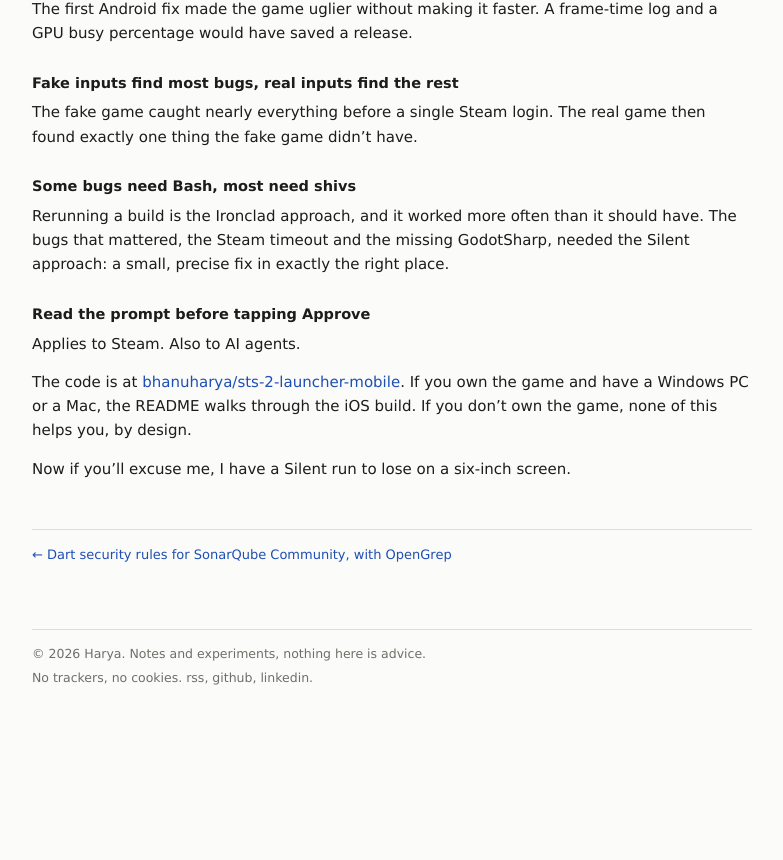
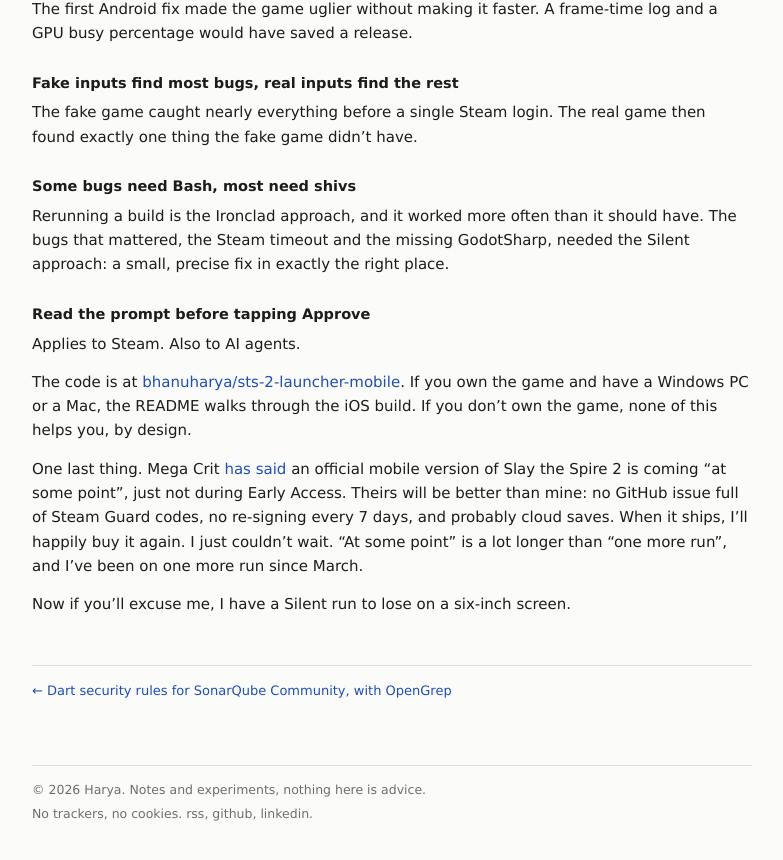
Before and after one commit to bhanuharya/bhanuharya.github.io, a Jekyll site: the page built from _posts/2026-10-14-slay-the-spire-2-on-android-and-ios.md, in a window 1280 px wide and 900 px high, scrolled down 5582 px. Shown: the top 860 px of the window, without its empty margins (248-1031 px from the left). Built offline with Jekyll 4.4.1, drawn with Linux system fonts in a browser that asks for light colours; before the commit the page ends 6347 px from its top, so only the background shows below that; some of the changed text lies outside the part shown.

Commit message:
Post: end on Mega Crit's "at some point" mobile version (#25)
Mega Crit said in February that an official mobile version of Slay the
Spire 2 is coming at some point, just not during Early Access (linked
via The Gameslayer, which embeds the post). The ending now admits
theirs will be better and that waiting wasn't an option.


Claude-Session: https://claude.ai/code/session_01A3eZHfdgn21DwgrhFB19Nh

Co-authored-by: Claude <noreply@anthropic.com>

```diff
--- a/_posts/2026-10-14-slay-the-spire-2-on-android-and-ios.md
+++ b/_posts/2026-10-14-slay-the-spire-2-on-android-and-ios.md
@@ -137,4 +137,6 @@ Applies to Steam. Also to AI agents.
 
 The code is at [bhanuharya/sts-2-launcher-mobile](https://github.com/bhanuharya/sts-2-launcher-mobile). If you own the game and have a Windows PC or a Mac, the README walks through the iOS build. If you don't own the game, none of this helps you, by design.
 
+One last thing. Mega Crit [has said](https://thegameslayer.com/news/slay-the-spire-2-mobile-release/) an official mobile version of Slay the Spire 2 is coming "at some point", just not during Early Access. Theirs will be better than mine: no GitHub issue full of Steam Guard codes, no re-signing every 7 days, and probably cloud saves. When it ships, I'll happily buy it again. I just couldn't wait. "At some point" is a lot longer than "one more run", and I've been on one more run since March.
+
 Now if you'll excuse me, I have a Silent run to lose on a six-inch screen.
```
